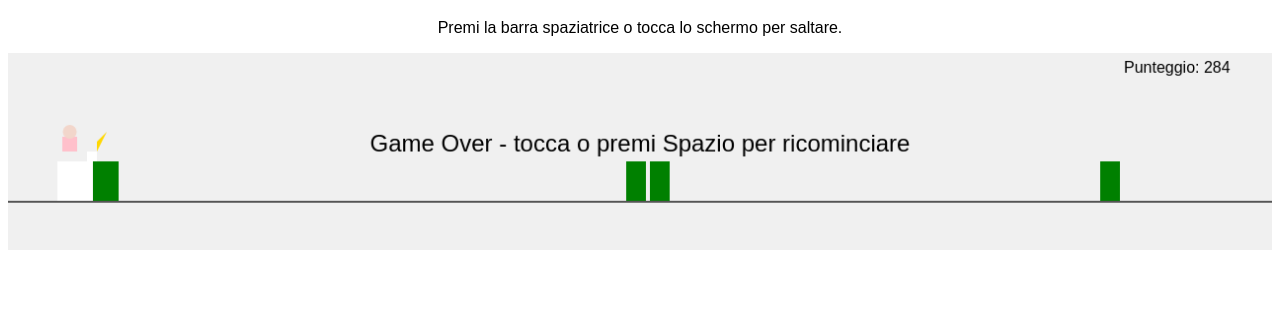
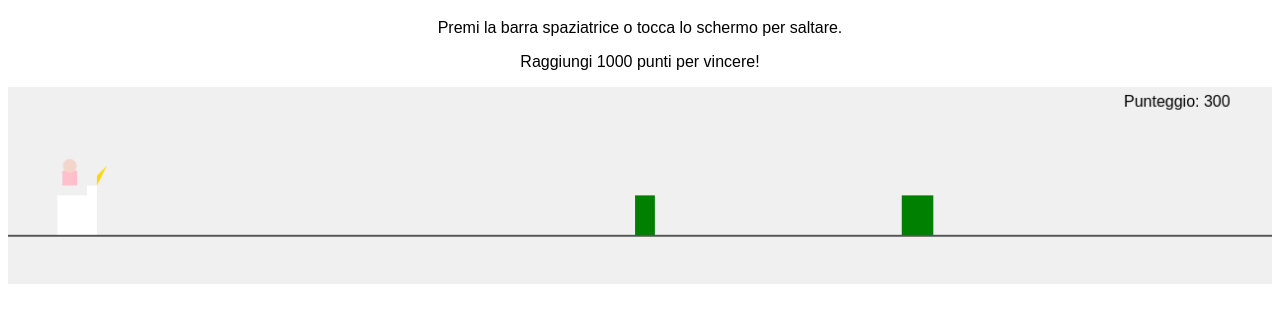
Before and after one commit to andreame-code/PrincessOnUnicorn, a plain HTML site: page index.html in a window 1280 px wide. Shown: the part 61-384 px from the top of the page. Drawn offline with Linux system fonts and the light colour scheme.

Commit message:
Aggiungi obiettivo 1000 punti alla pagina

```diff
--- a/game.js
+++ b/game.js
@@ -26,9 +26,11 @@ resizeCanvas();
 
 let obstacles = [];
 let score = 0;
-let speed = 6;
-let gravity = 0.6;
+// Slower game speed and lower gravity make the game easier
+let speed = 3;
+let gravity = 0.4;
 let gameOver = false;
+let win = false;
 
 function handleInput() {
   if (gameOver) {
@@ -51,6 +53,7 @@ function reset() {
   obstacles = [];
   score = 0;
   gameOver = false;
+  win = false;
   unicorn.y = groundY;
   unicorn.vy = 0;
   unicorn.jumping = false;
@@ -67,7 +70,8 @@ function update() {
     unicorn.jumping = false;
   }
 
-  if (Math.random() < 0.02) {
+  // Fewer obstacles to make gameplay easier
+  if (Math.random() < 0.01) {
     obstacles.push({x: canvas.width, width: 20, height: 40});
   }
 
@@ -83,6 +87,11 @@ function update() {
   });
 
   score++;
+
+  if (score >= 1000) {
+    gameOver = true;
+    win = true;
+  }
 }
 
 function drawUnicorn() {
@@ -122,7 +131,9 @@ function draw() {
   if (gameOver) {
     ctx.fillStyle = '#000';
     ctx.font = '24px sans-serif';
-    const msg = 'Game Over - tocca o premi Spazio per ricominciare';
+    const msg = win
+      ? 'Complimenti! Hai raggiunto 1000 punti!'
+      : 'Game Over - tocca o premi Spazio per ricominciare';
     const msgWidth = ctx.measureText(msg).width;
     ctx.fillText(msg, (canvas.width - msgWidth) / 2, 100);
   }
--- a/index.html
+++ b/index.html
@@ -12,6 +12,7 @@
 <body>
   <h1>Principessa sull'Unicorno Runner</h1>
   <p>Premi la barra spaziatrice o tocca lo schermo per saltare.</p>
+  <p>Raggiungi 1000 punti per vincere!</p>
   <canvas id="game" height="200"></canvas>
   <script src="game.js"></script>
 </body>
```
Also changed, not shown: README.md.
